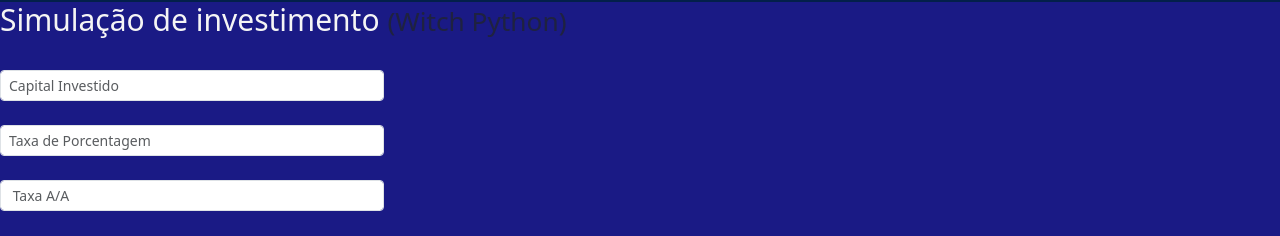
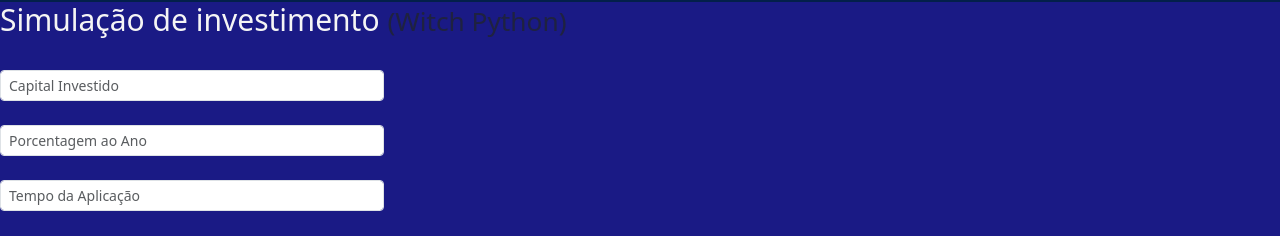
Before and after one commit to geancavalcante/Site_Investimento-Django-Python, a Django app: page / in a window 1280 px wide. Shown: the part 3240-3476 px from the top of the page. Run offline with Django 5.2, Linux system fonts and the light colour scheme.

Commit message:
first commit

```diff
--- a/publicao/templates/index.html
+++ b/publicao/templates/index.html
@@ -23,19 +23,39 @@
     <main >
         <article class="conteiner">
             <div class="text-center">
+
+
+
                 <img src="{% static 'img/estatisticas.png'%}" class="rounded" alt="..." height="150">
                 <h2 id="h22">Rende +</h2>
+
+
+
             </div>
             <div>
+
+
+
                 <h2 id="h2">CERTIFICADO DE DEPÓSITO BANCÁRIO</h2>
                 <p class="p">C.D.B</p>
+
+
+
+
             </div>
 
             <p>No Brasil, o CDB é um título nominativo privado emitido por instituições financeiras e vendidos ao público como forma de captação de recursos. Eles são negociados tanto a partir de uma taxa fixa de juros (pré-fixados) quanto de uma taxa vinculada a índices econômicos (pós-fixados). Seus prazos e condições variam de instituição para instituição[1] e a rentabilidade deles estão sujeitas à incidência de IOF[2] e IR.[3][4] Além disso, as aplicações em CDB são objeto de garantia ordinária do Fundo Garantidor de Créditos.<p>
 
+
+
+
             <div class="conteiner3">
                 <h2 id="h2">Renda Fixa</h2>
             </div>
+
+
+
+
 
             <p>Renda fixa é um tipo de investimento no qual o investidor empresta seu dinheiro para instituições financeiras, bancos ou o governo em troca de uma remuneração predefinida, composta por juros e prazos determinados. Como as regras de rendimento são predefinidas, o investidor tem conhecimento antecipado do prazo da aplicação e da taxa de rendimento. Esse tipo de investimento também permite determinar o índice utilizado para valorizar o dinheiro. Por ter parâmetros fixos, essa forma de aplicação tem rendimento mais previsível do que a renda variável. Por isso, a renda fixa é indicada para pessoas com perfil de investidor conservador.</p>
 
@@ -84,10 +104,10 @@
                     <input class="form-control form-control-sm" type="text" name="capital_investimento" placeholder="Capital Investido" aria-label=".form-control-sm example" style="width: 30%;">
                     <br>
 
-                    <input class="form-control form-control-sm" type="text" name="taxa_de_porcentagem" placeholder="Taxa de Porcentagem" aria-label=".form-control-sm example" style="width: 30%;">
+                    <input class="form-control form-control-sm" type="text" name="taxa_de_porcentagem" placeholder="Porcentagem ao Ano" aria-label=".form-control-sm example" style="width: 30%;">
                     <br>
 
-                    <input class="form-control form-control-sm" type="text" name="taxa_a_a" placeholder=" Taxa A/A" aria-label=".form-control-sm example" style="width: 30%;">
+                    <input class="form-control form-control-sm" type="text" name="taxa_a_a" placeholder="Tempo da Aplicação" aria-label=".form-control-sm example" style="width: 30%;">
                     <br>
 
                     <div class="resultado">
--- a/publicao/views.py
+++ b/publicao/views.py
@@ -10,7 +10,7 @@ def home(request):
         years = float(request.POST.get('taxa_a_a', 0 ))
 
         taxa_de_juros = porcent / 100
-        result = float(capital * (1 + taxa_de_juros ) ** years)
+        result = (capital * (1 + taxa_de_juros ) ** years)
         print(result)
 
 
```
